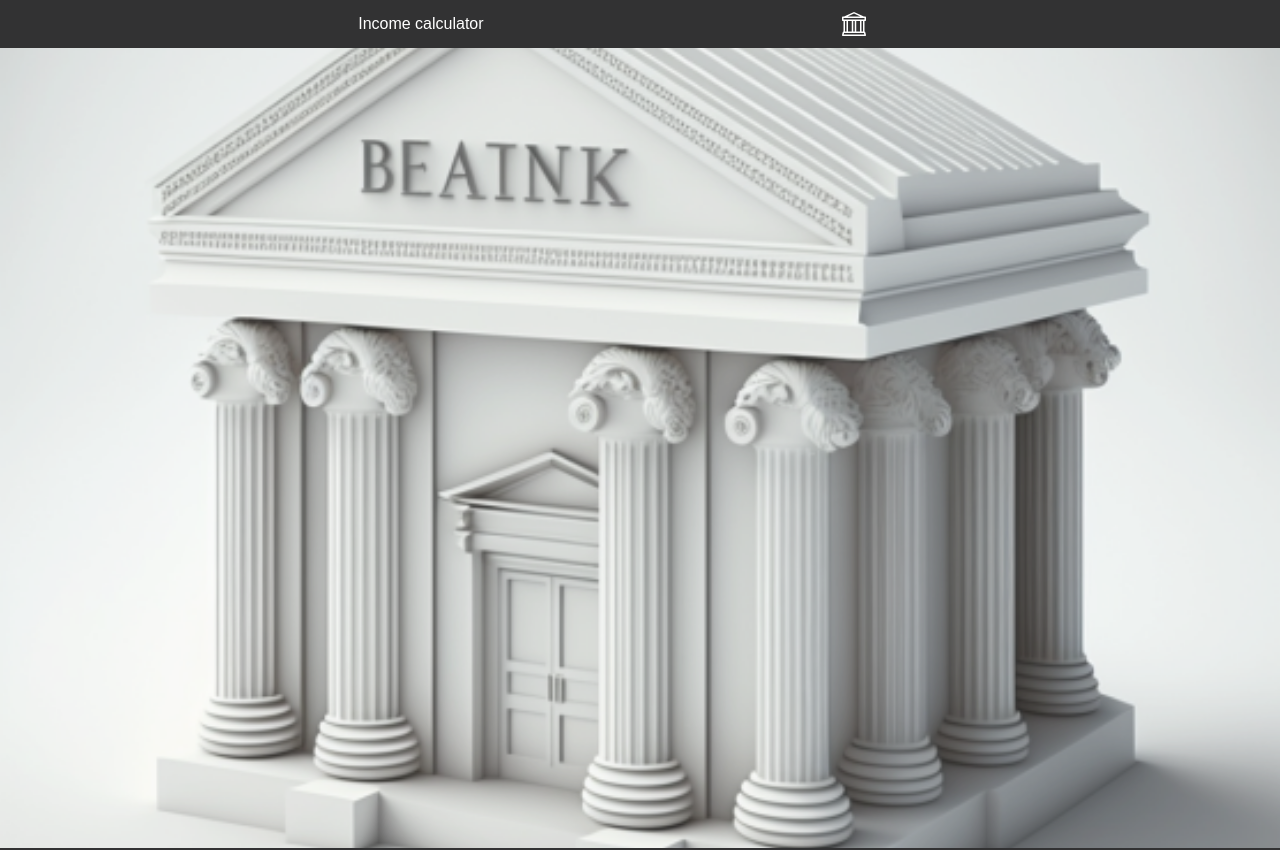
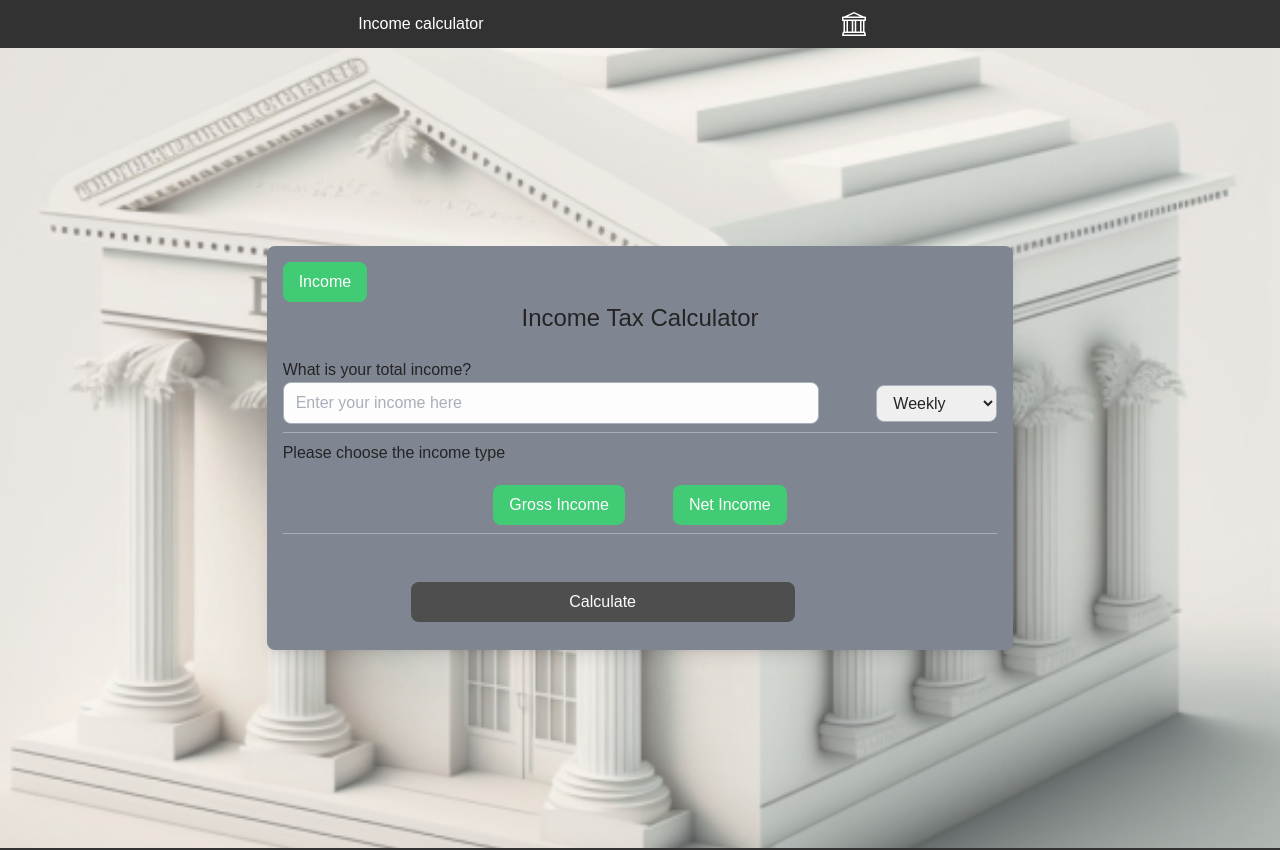
Before and after one commit to filipjovicccc/Calculator-for-checking-gross-and-net-income, a React app: page /income in a window 1280 px wide. Shown: the top 850 px of the page. Built offline with nearby package versions, Linux system fonts and the light colour scheme.

Commit message:
working on finishing touches

```diff
--- a/package.json
+++ b/package.json
@@ -3,7 +3,10 @@
   "version": "1.0.0",
   "main": "index.js",
   "scripts": {
+    "dev": "webpack-dev-server --mode development",
+    "build": "webpack --mode production",
     "start": "webpack-dev-server --open --hot"
+
   },
   "license": "MIT",
   "dependencies": {
--- a/src/App.js
+++ b/src/App.js
@@ -1,18 +1,42 @@
 import React, {useContext, useState} from "react"
 import Navbar from "./components/Navbar"
-import IncomeForm from "./components/IncomeForm"
-import incomeContext from "./store/income-context"
-import {BrowserRouter as Router, Route, Routes} from "react-router-dom"
-import IncomeList from "./components/IncomeList"
+// import IncomeForm from "./components/IncomeForm"
+// import incomeContext from "./store/income-context"
+// import {BrowserRouter as Router, Route, Routes} from "react-router-dom"
+// import IncomeList from "./components/IncomeList"
+import IncomeContainer from "./components/IncomeContainer"
 import Footer from "./components/Footer"
 
 function App() {
 
-   const [items, setItems] = useState([])
+   const [items, setItems] = useState([
+    { income: '1000', group: 'Weekly',  },
+    { income: '2000', group: 'Fortnightly',  },
+    { income: '3000', group: 'Monthly',  }
+  ])
+  //  const [selectedGroup, setSelectedGroup] = useState("Weekly");
+
+// const addIncome = (newItem) => {
+//   setItems(prevItems => {
+//     const index = prevItems.findIndex(item => item.group === newItem.group);
+//     if (index === -1) {
+//       return [...prevItems, newItem];
+//     } else {
+//       const newItems = [...prevItems];
+//       newItems[index] = newItem;
+//       return newItems;
+//     }
+//   });
+// }
 
 const addIncome = (newItem) => {
+  if (!newItem.group) {
+    console.error('missing group property');
+    return;
+  }
   setItems(prevItems => {
-    const index = prevItems.findIndex(item => item.date === newItem.date);
+    if(!newItem.group) return prevItems;
+    const index = prevItems.findIndex(item => item.group === newItem.group);
     if (index === -1) {
       return [...prevItems, newItem];
     } else {
@@ -23,14 +47,29 @@ const addIncome = (newItem) => {
   });
 }
 
-  const incomeContextValue = {
-    items,
-    setItems,
 
+
+
+  // const incomeContextValue = {
+  //   items,
+  //   setItems,
+
+  // }
+  return (
+    <div className= "relative">
+        <Navbar />
+       <IncomeContainer onAdd={addIncome} items={items} />
+        <Footer />
+    </div>
+
+
+  )
 }
-  return (
 
-      <incomeContext.Provider value={incomeContextValue}>
+export default App
+
+
+{/* <incomeContext.Provider value={incomeContextValue}>
 <Router>
 <Navbar />
 <Routes>
@@ -45,7 +84,7 @@ const addIncome = (newItem) => {
 
    />
   <Route
-        path="/income"
+    path="second"
     element={
       <IncomeList
 
@@ -55,9 +94,4 @@ const addIncome = (newItem) => {
 </Routes>
  <Footer />
 </Router>
-    </incomeContext.Provider>
-
-  )
-}
-
-export default App
+</incomeContext.Provider> */}
--- /dev/null
+++ b/src/components/IncomeContainer.js
@@ -0,0 +1,27 @@
+import React, { useState } from 'react';
+import IncomeForm from './IncomeForm';
+import IncomeList from './IncomeList';
+
+function IncomeContainer({ onAdd, items }) {
+  const [formIsVisible, setFormIsVisible] = useState(true);
+  const [selectedGroup, setSelectedGroup] = useState("Weekly");
+
+  const handleChange = (event) => {
+    setSelectedGroup(event.target.value);
+  }
+
+
+  return (
+    <div className="flex flex-col justify-around">
+
+
+      {formIsVisible ? (
+        <IncomeForm formIsVisible={formIsVisible} setFormIsVisible={setFormIsVisible} onAdd={onAdd} handleChange={handleChange}  selectedGroup={selectedGroup} setSelectedGroup={setSelectedGroup}  />
+      ) : (
+        <IncomeList formIsVisible={formIsVisible} setFormIsVisible={setFormIsVisible} items={items}  selectedGroup={selectedGroup} />
+      )}
+    </div>
+  );
+}
+
+export default IncomeContainer;
--- a/src/components/IncomeForm.js
+++ b/src/components/IncomeForm.js
@@ -2,60 +2,70 @@ import React, {useRef, useState, Fragment} from "react"
 import {Link} from "react-router-dom";
 import image1 from "../assests/img/bank.png";
 
+// const [isLinkDisabled, setIsLinkDisabled] = useState(true)
+// const [selectedDate, setSelectedDate] = useState("Weekly");
 
 
-const IncomeForm = (props) => {
-  const [isLinkDisabled, setIsLinkDisabled] = useState(true)
-  const [selectedDate, setSelectedDate] = useState("Weekly");
+const IncomeForm = ({formIsVisible, onAdd, handleChange, setSelectedGroup, selectedGroup, setFormIsVisible}) => {
 
   const incomeRef = useRef()
-  // const dateRef = useRef()
+
 
   // const submitHandler = (e) => {
   //   e.preventDefault();
   //   const referentIncome = incomeRef.current.value;
-  //   // const referentDate = dateRef.current.value;
+  //   const referentGroup = selectedGroup;
   //   if(referentIncome.trim().length === 0){
   //     return alert("Please enter valid information")
   //   }
-  //   const incomeData = { income: referentIncome, date:selectedDate};
-  //   props.onAdd(incomeData);
+  //   const incomeData = { income: referentIncome, group: referentGroup };
+  //   if (!incomeData.group) {
+  //     console.error('Group data not added');
+  //     return
+  //   }
+  //   if (!incomeData.group) {
+  //     console.error(' missing group property ')
+  //     return;
+  // }
+  //   onAdd(console.log(incomeData));
   //   incomeRef.current.value = "";
-  //   // dateRef.current.value = "";
-  //   setIsLinkDisabled(false)
+  //   setSelectedGroup("Weekly");
+
   // }
   const submitHandler = (e) => {
     e.preventDefault();
     const referentIncome = incomeRef.current.value;
-    const referentDate = selectedDate;
+    const referentGroup = selectedGroup;
     if(referentIncome.trim().length === 0){
       return alert("Please enter valid information")
     }
-    const incomeData = { income: referentIncome, date: referentDate };
-    props.onAdd(incomeData);
+    const incomeData = { income: referentIncome, group: referentGroup };
+    if (!incomeData.group) {
+      console.error('Group data not added');
+      return
+    }
+    onAdd(incomeData);
     incomeRef.current.value = "";
-    setSelectedDate("Weekly");
-    setIsLinkDisabled(false)
+    setSelectedGroup("Weekly");
   }
-
-
-const handleChange = event => {
-  setSelectedDate(event.target.value);
-}
 
     return(
       <Fragment>
    <div className="opacity-85">
   <main className="flex items-center justify-center h-screen bg-center bg-cover" style={{ backgroundImage: `url(${image1})` }}>
-    <div className="w-full md:w-7/12 h-1/2 bg-gray-500 p-10 absolute p-4 rounded-lg shadow-lg flex flex-col">
+
+    <div className="w-full md:w-7/12 h-2/5 bg-gray-500 p-10 absolute p-4 rounded-lg shadow-lg flex flex-col">
+    <button className="bg-green-500 text-white  flex self-start  py-2 px-4 rounded-lg mr-2 sm:mr-0 md:mr-2 lg:mr-4 xl:mr-6"  onClick={() => setFormIsVisible(!formIsVisible)}>
+        {formIsVisible ? 'Income' : ''}
+      </button>
       <h1 className="text-2xl font-medium text-center">Income Tax Calculator</h1>
-      <form className="mt-4 divide-y divide-gray-400">
+      <form onSubmit={submitHandler} className="mt-4 divide-y divide-gray-400">
         <div className="py-2">
           <label className="block text-black-700 font-medium">What is your total income?</label>
           <div className="flex justify-between items-center">
           <input ref={incomeRef} className="w-full md:w-9/12 border border-gray-400 rounded-lg py-2 px-3" type="text" placeholder="Enter your income here" />
 
-          <select onChange={handleChange} value={selectedDate}  className="border border-gray-400 rounded-lg py-2 px-3">
+          <select onChange={handleChange} value={selectedGroup}  className="border border-gray-400 rounded-lg py-2 px-3">
               <option>Weekly</option>
               <option>Fortnightly</option>
               <option>Monthly</option>
@@ -67,13 +77,13 @@ const handleChange = event => {
           <h1 className="text-black-700 font-medium">Please choose the income type</h1>
           <div className="flex items-center mt-5 justify-center">
 
-          <button onClick={submitHandler} className="bg-green-500 text-white  py-2 px-4 rounded-lg mr-2 sm:mr-0 md:mr-2 lg:mr-4 xl:mr-6">Gross Income</button>
+          <button type="submit" className="bg-green-500 text-white  py-2 px-4 rounded-lg mr-2 sm:mr-0 md:mr-2 lg:mr-4 xl:mr-6">Gross Income</button>
     <button className="bg-green-500 text-white py-2 px-4 rounded-lg sm:ml-0 md:ml-2 lg:ml-4 xl:ml-6">Net Income</button>
   </div>
   </div>
  <div className="py-2 flex items-center">
-  <Link to="/income" className={`bg-blue-500 mt-10 text-white text-center py-2 px-4 rounded-lg m-auto ${isLinkDisabled ? 'pointer-events-none' : "" } sm:w-24 md:w-32 lg:w-48 xl:w-64`}
-  >Calculate</Link>
+
+  <button className="bg-darkGray text-white  w-96 flex  items-center justify-center my-auto mt-10 mx-32 text-center py-2 px-5 rounded-lg mr-3 sm:mr-0 md:mr-2 lg:mr-4 xl:mr-6">Calculate</button>
  </div>
   </form>
             </div>
@@ -82,6 +92,7 @@ const handleChange = event => {
          </Fragment>
     )
 
-}
+  }
 
-export default IncomeForm
+  export default IncomeForm
+  //  ${isLinkDisabled ? 'pointer-events-none' : "" }
--- a/src/components/IncomeList.js
+++ b/src/components/IncomeList.js
@@ -1,87 +1,28 @@
-// import React, {useContext} from "react"
-// import incomeContext from "../store/income-context"
-// import image2 from "../assests/img/bank2.png"
-// import Income from "./Income"
-
-// const IncomeList =() =>{
-//   const{items} = useContext(incomeContext)
+import React, {  useState, useEffect, useMemo } from "react"
+import image2 from "../assests/img/bank.png"
+import Income from "./Income"
 
 
-//     return(
+const IncomeList =(props) =>{
 
-//    <div className="flex opacity-85 items-center justify-center  h-screen bg-center bg-cover" style={{backgroundImage: `url(${image2})`}}>
+  const [update, setUpdate] = useState(null);
+  // const filteredItems = props.items.filter((item) => item.group === props.selectedGroup);
+  const filteredItems = useMemo(() => {
+    return props.items.filter((item) => item.group === props.selectedGroup);
+}, [props.items, props.selectedGroup]);
 
-//      {items.map((item, index) => {
-//         return <Income key={index} date={item.date} income={item.income} />
-
-
-//      })}
-
-//           </div>
-
-//     )
-// }
-
-// export default IncomeList
-
-// import React, { useContext, useState, useEffect } from "react"
-// import incomeContext from "../store/income-context"
-// import image2 from "../assests/img/bank2.png"
-// import Income from "./Income"
-
-// const IncomeList =() =>{
-//   const{items, setItems} = useContext(incomeContext)
-//   const [update, setUpdate] = useState(null);
-
-//   useEffect(() => {
-//     if (update) {
-//       const newItems = [...items];
-//       newItems[update.index] = update.item;
-//       setItems(newItems);
-//       setUpdate(null);
-//     }
-//   }, [update]);
-
-//   const handleUpdate = (index, item) => {
-//     setUpdate({ index, item });
-//   };
-
-//     return(
-
-//    <div className="flex opacity-85 items-center justify-center h-screen h-screen bg-center bg-cover" style={{backgroundImage: `url(${image2})`}}>
-
-//      {items.map((item, index) => {
-//         return <Income key={index} date={item.date} income={item.income} handleUpdate={handleUpdate} index={index} />
-
-
-//      })}
-
-//           </div>
-
-//     )
-// }
-
-// export default IncomeList
-import React, { useContext, useState, useEffect } from "react"
-import incomeContext from "../store/income-context"
-import image2 from "../assests/img/bank2.png"
-import Income from "./Income"
-
-const IncomeList =() =>{
-  const{items, setItems} = useContext(incomeContext)
-  const [update, setUpdate] = useState(null);
 
   useEffect(() => {
     if (update) {
-      const newItems = [...items];
+      const newItems = [...props.items];
       newItems[update.index] = update.item;
-      setItems(newItems);
+      props.setItems(newItems);
       setUpdate(null);
     }
   }, [update]);
 
   const handleUpdate = (index, newItem) => {
-    setItems(prevItems => {
+    props.setItems(prevItems => {
       const newItems = [...prevItems];
       newItems[index] = newItem;
       return newItems;
@@ -90,11 +31,17 @@ const IncomeList =() =>{
 
     return(
 
-   <div className="flex opacity-85 items-center justify-center h-screen h-screen bg-center bg-cover" style={{backgroundImage: `url(${image2})`}}>
+   <div className="flex  opacity-85 items-center justify-center h-screen bg-center bg-cover" style={{backgroundImage: `url(${image2})`}} >
 
-     {items.map((item, index) => {
-        return <Income key={index} date={item.date} income={item.income} handleUpdate={handleUpdate} index={index} />
+     {filteredItems.map((item, index) => {
 
+     return <Income
+     formIsVisible={props.formIsVisible}
+     setFormIsVisible={props.setFormIsVisible}
+     key={index} group={item.group}
+     income={item.income}
+     handleUpdate={handleUpdate}
+      index={index} />
 
      })}
 
```
Also changed, not shown: public/index.html (deleted, +0 -14 lines), src/components/Income.js (+12 -5 lines), src/components/Navbar.js (line endings or trailing spaces). Lines whose indentation alone changed are shown as unchanged.
